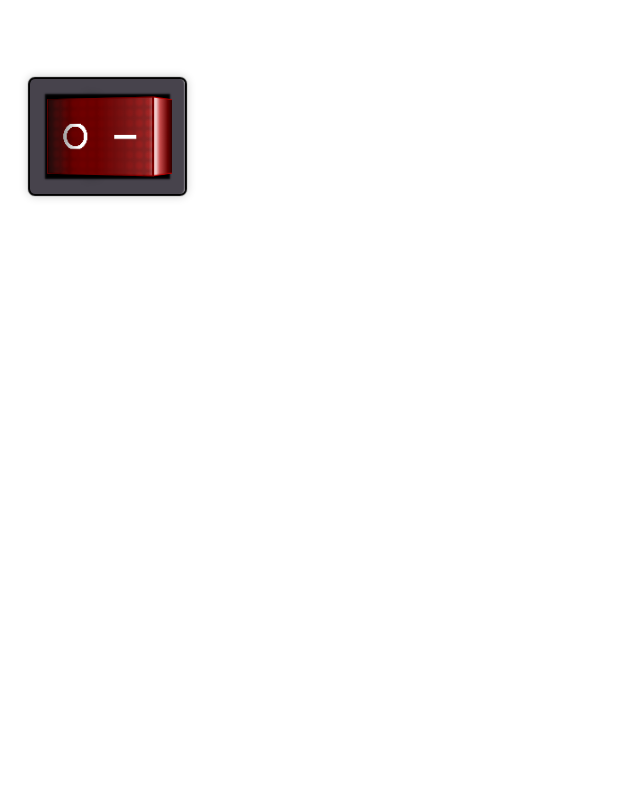
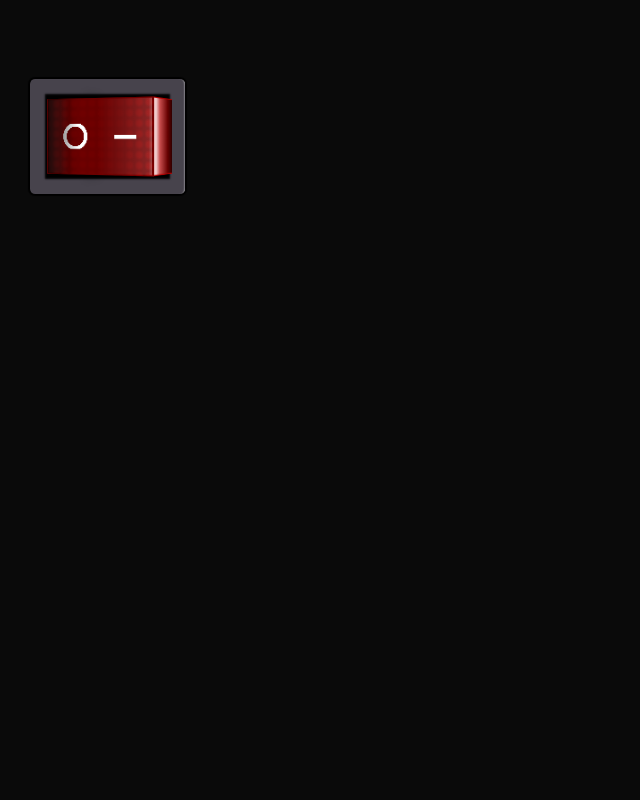
Before and after one commit to abstractsins/divs4u, a Next.js app: page / in a window 1280 px wide. Shown: the top 800 px of the page, without its empty margins (0-640 px from the left). Built offline with nearby package versions, Linux system fonts and the light colour scheme; a web font is replaced by a local one.

Commit message:
color theme dark

```diff
--- a/app/globals.css
+++ b/app/globals.css
@@ -1,9 +1,6 @@
 @import "tailwindcss";
 
 :root {
-  --background: #ffffff;
-  --foreground: #171717;
-
   --color-plum-semi: rgba(218, 32, 156, 0.62);
   --color-plum: #9E1871;
   --color-mustard: #9E8A18;
@@ -37,6 +34,14 @@
 }
 
 @media (prefers-color-scheme: dark) {
+  :root {
+    --background: #0a0a0a;
+    --foreground: #ededed;
+  }
+}
+
+
+@media (prefers-color-scheme: light) {
   :root {
     --background: #0a0a0a;
     --foreground: #ededed;
```
